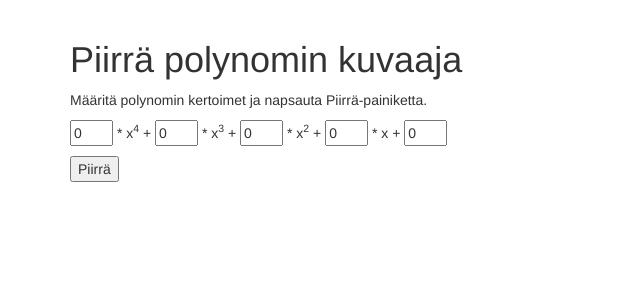
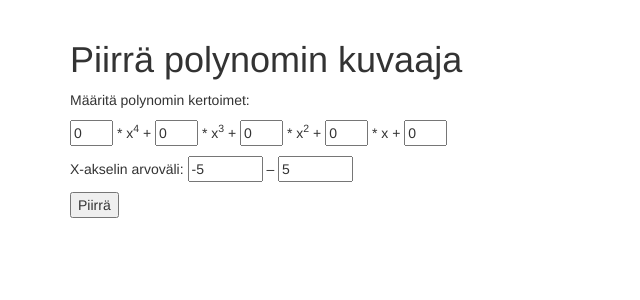
Before and after one commit to paulal/website_demo, a Flask app: page /plotting in a window 1280 px wide. Shown: the part 52-352 px from the top of the page, without its empty margins (0-640 px from the left). Run offline with Flask 2, Linux system fonts and the light colour scheme; some libraries are stand-ins or nearby versions.

Commit message:
x axis value range in kuvaaja

```diff
--- a/app/main/forms.py
+++ b/app/main/forms.py
@@ -22,6 +22,7 @@ class FinnaForm(FlaskForm):
     search_term = StringField('Hakusana(t):', validators=[DataRequired()])
     submit = SubmitField('Hae')
 
+
 class PlottingForm(FlaskForm):
     const = FlexibleFloatField('Vakio', default=0, validators=[Optional()])
     x1 = FlexibleFloatField('X', default=0, validators=[Optional()])
@@ -29,4 +30,7 @@ class PlottingForm(FlaskForm):
     x3 = FlexibleFloatField('X3', default=0, validators=[Optional()])
     x4 = FlexibleFloatField('X4', default=0, validators=[Optional()])
 
+    x_start = FlexibleFloatField('X-akselin arvovälin alku:', default=-5, validators=[Optional()])
+    x_end = FlexibleFloatField('X-akselin arvovälin loppu:', default=5, validators=[Optional()])
+
     submit = SubmitField('Piirrä')
--- a/app/main/routes.py
+++ b/app/main/routes.py
@@ -167,7 +167,14 @@ def plotting():
                 x4 = form.x4.data
             else:
                 x4 = 0
-
+            if form.x_start.data:
+                x_start = form.x_start.data
+            else:
+                x_start = -5
+            if form.x_end.data:
+                x_end = form.x_end.data
+            else:
+                x_end = 5
 
             # form the figure title
             otsikko = ''
@@ -178,11 +185,11 @@ def plotting():
                         otsikko = otsikko + str(coeff) + nome + " + "
                     else:
                         otsikko = otsikko[:-2] + "- " + str(coeff).lstrip('-') + nome + " + "
-            otsikko = "y = " + otsikko.rstrip(' +*').replace('.', ',')
+            otsikko = f"y = {otsikko.rstrip(' +*')} x:n arvoilla {x_start} ≤ x ≤ {x_end}".replace('.', ',')
             print('otsikko: ', otsikko)
 
             # create the data to plot
-            x = np.linspace(-5, 5, 100)
+            x = np.linspace(x_start, x_end, 100)
             y = const + x1 * x + x2 * x **2 + x3 * x ** 3 + x4 * x ** 4
 
             # generate the figure
--- a/app/templates/plotting.html
+++ b/app/templates/plotting.html
@@ -3,7 +3,7 @@
 {% block app_content %}
 
 <h1>Piirrä polynomin kuvaaja</h1>
-<p>Määritä polynomin kertoimet ja napsauta Piirrä-painiketta.</p>
+<p>Määritä polynomin kertoimet:</p>
 <div class="row">
     <div class="col-md-5">
         <form action="" method="post" novalidate>
@@ -13,7 +13,9 @@
                 {{ form.x3(size=2) }} * x<sup>3</sup> +
                 {{ form.x2(size=2) }} * x<sup>2</sup> +
                 {{ form.x1(size=2) }} * x + {{ form.const(size=2) }}
-
+            </p>
+            <p>
+                X-akselin arvoväli: {{ form.x_start(size=6) }} &ndash; {{ form.x_end(size=6) }}
             </p>
             <p>{{ form.submit() }}</p>
         </form>
```
